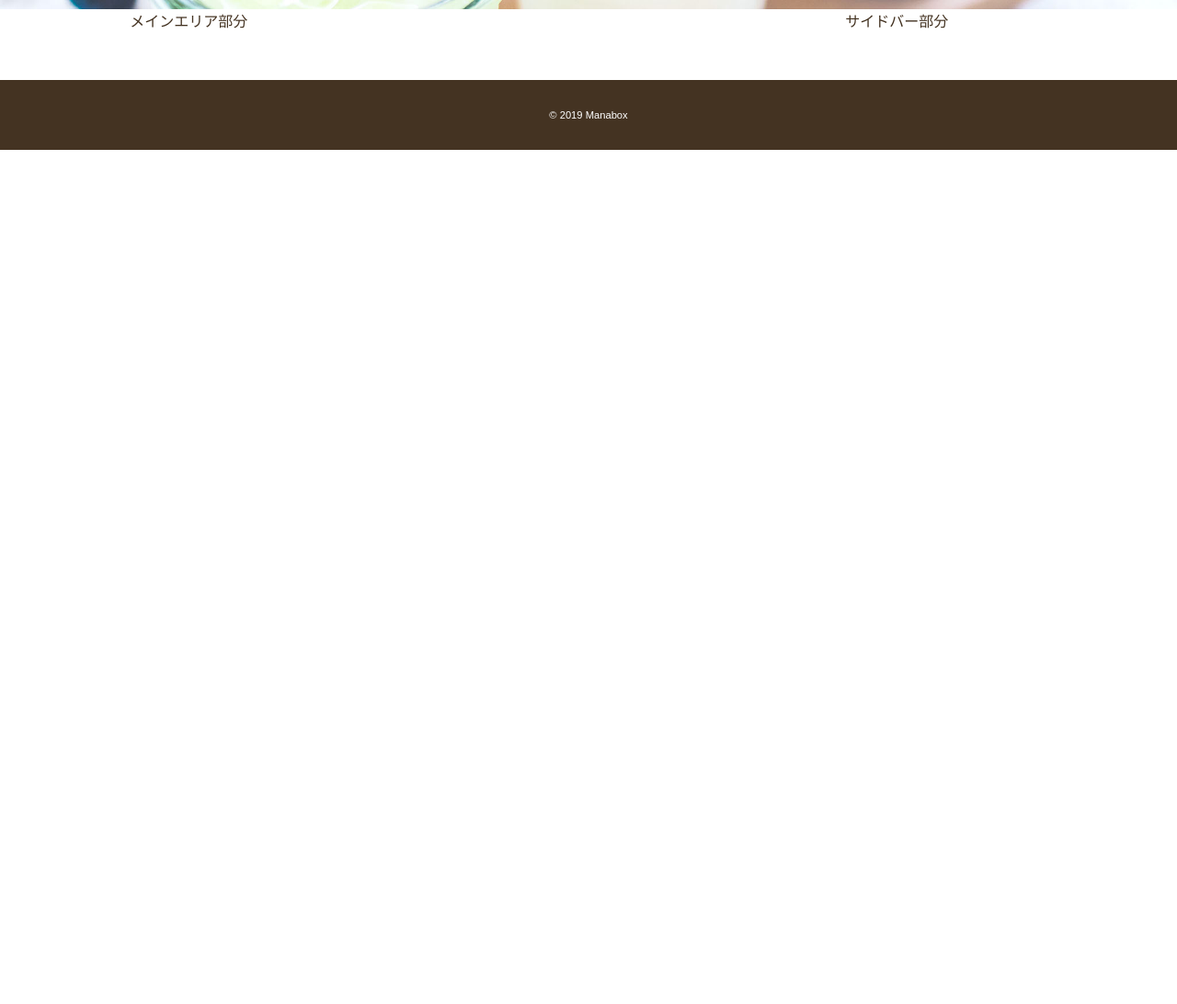
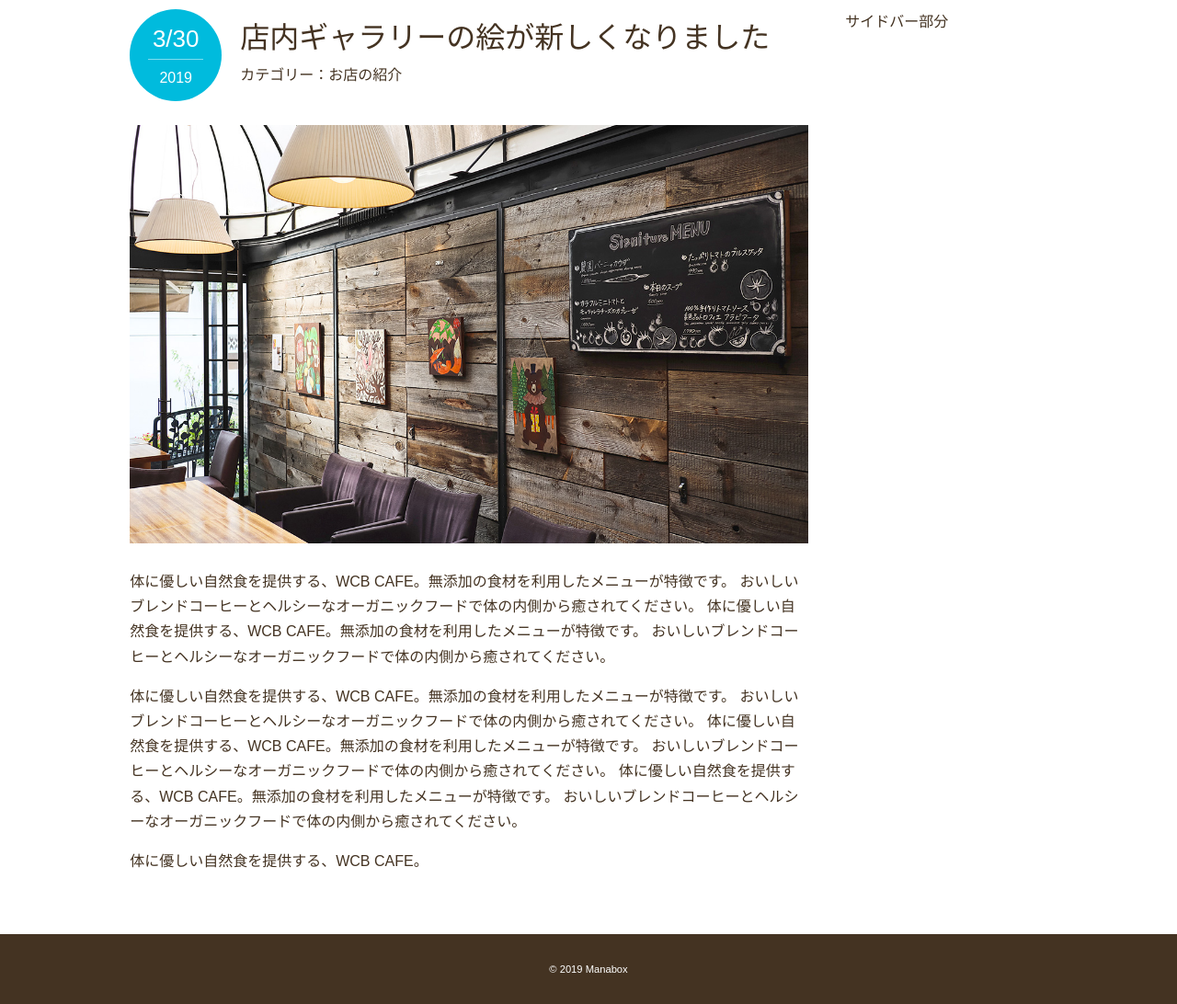
Before and after one commit to hiromu113/WBCCafe, a plain HTML site: page news.html in a window 1280 px wide. Shown: the part 300-1392 px from the top of the page at 92% size. Before the commit the page ends 800 px from the top, so only its background shows below. Drawn offline with Linux system fonts and the light colour scheme; some packages are replaced by stand-ins of ours.

Commit message:
記事部分作成

```diff
--- a/css/style.css
+++ b/css/style.css
@@ -91,7 +91,7 @@ img {
 #news {
     background-image: url(../images/news-bg.jpg);
     height: 270px;
-    margin-top: 40px;
+    margin-bottom: 40px;
 }
 #news .page-title {
     text-align: center;
@@ -110,6 +110,46 @@ footer p {
 article {
     width: 74%;
 }
+.post-info {
+    position: relative;
+    padding-top: 4px;
+    margin-bottom: 40px;
+}
+.post-date {
+    background: #0bd;
+    border-radius: 50%;
+    color: #fff;
+    width: 100px;
+    height: 100px;
+    font-size: 1.625rem;
+    text-align: center;
+    position: absolute;
+    top: 0;
+    padding-top: 10px;
+}
+.post-date span {
+    font-size: 1rem;
+    border-top: 1px rgba(255, 255, 255, .5) solid;
+    padding-top: 6px;
+    display: block;
+    width: 60%;
+    margin: 0 auto;
+}
+.post-title {
+    font-family: "Yu Mincho","YuMincho",serif;
+    font-size: 2rem;
+    font-weight: normal;
+}
+.post-title,
+.post-cat {
+    margin-left: 120px;
+}
+article img {
+    margin-bottom: 20px;
+}
+article p {
+    margin-bottom: 1rem;
+}
 /* サイドバー */
 aside {
     width: 22%;
--- a/news.html
+++ b/news.html
@@ -31,7 +31,27 @@
 
         <div class="news-contents wrapper">
             <article>
-                メインエリア部分
+                <header class="post-info">
+                    <h2 class="post-title">店内ギャラリーの絵が新しくなりました</h2>
+                    <p class="post-date">3/30 <span>2019</span></p>
+                    <p class="post-cat">カテゴリー：お店の紹介</p>
+                </header>
+                <img src="images/wall.jpg" alt="店内の様子">
+                <p>
+                    体に優しい自然食を提供する、WCB CAFE。無添加の食材を利用したメニューが特徴です。
+                    おいしいブレンドコーヒーとヘルシーなオーガニックフードで体の内側から癒されてください。
+                    体に優しい自然食を提供する、WCB CAFE。無添加の食材を利用したメニューが特徴です。
+                    おいしいブレンドコーヒーとヘルシーなオーガニックフードで体の内側から癒されてください。
+                </p>
+                <p>
+                    体に優しい自然食を提供する、WCB CAFE。無添加の食材を利用したメニューが特徴です。
+                    おいしいブレンドコーヒーとヘルシーなオーガニックフードで体の内側から癒されてください。
+                    体に優しい自然食を提供する、WCB CAFE。無添加の食材を利用したメニューが特徴です。
+                    おいしいブレンドコーヒーとヘルシーなオーガニックフードで体の内側から癒されてください。
+                    体に優しい自然食を提供する、WCB CAFE。無添加の食材を利用したメニューが特徴です。
+                    おいしいブレンドコーヒーとヘルシーなオーガニックフードで体の内側から癒されてください。
+                </p>
+                <p>体に優しい自然食を提供する、WCB CAFE。</p>
             </article>
 
             <aside>
```
